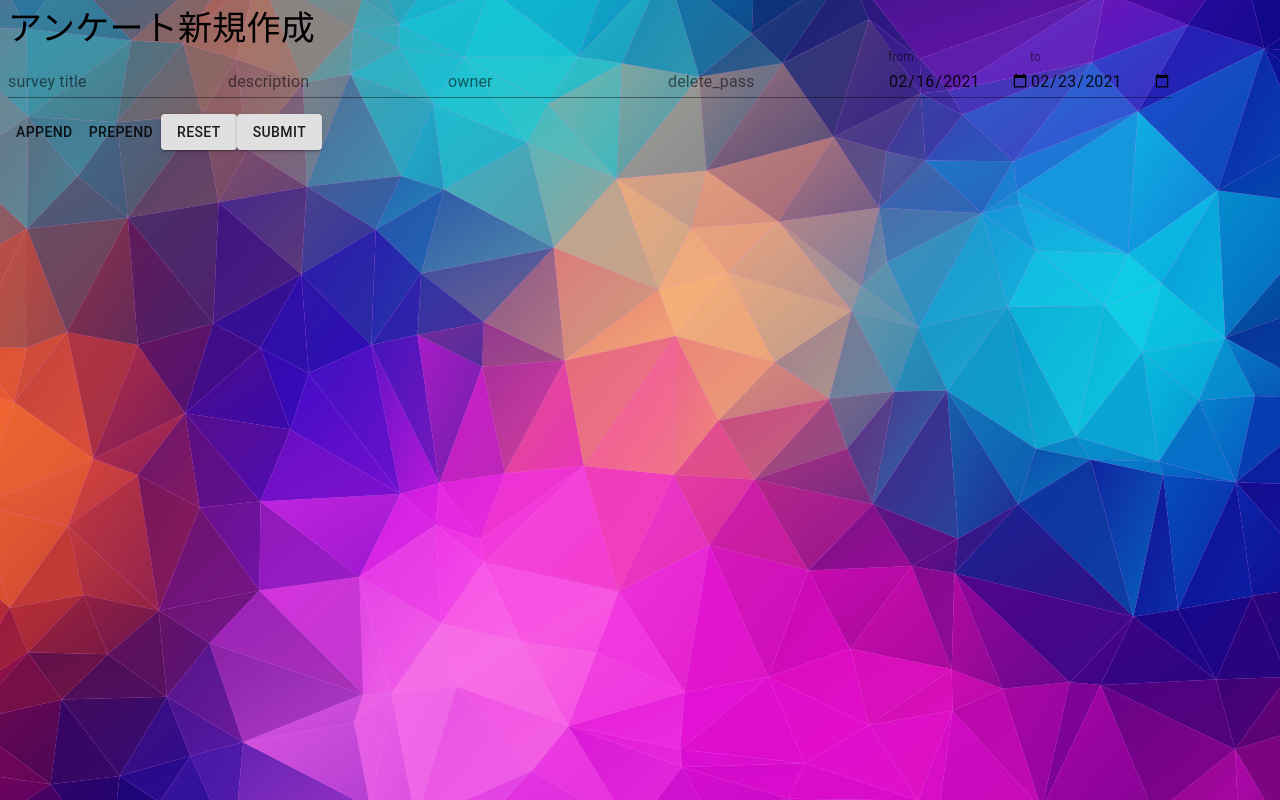
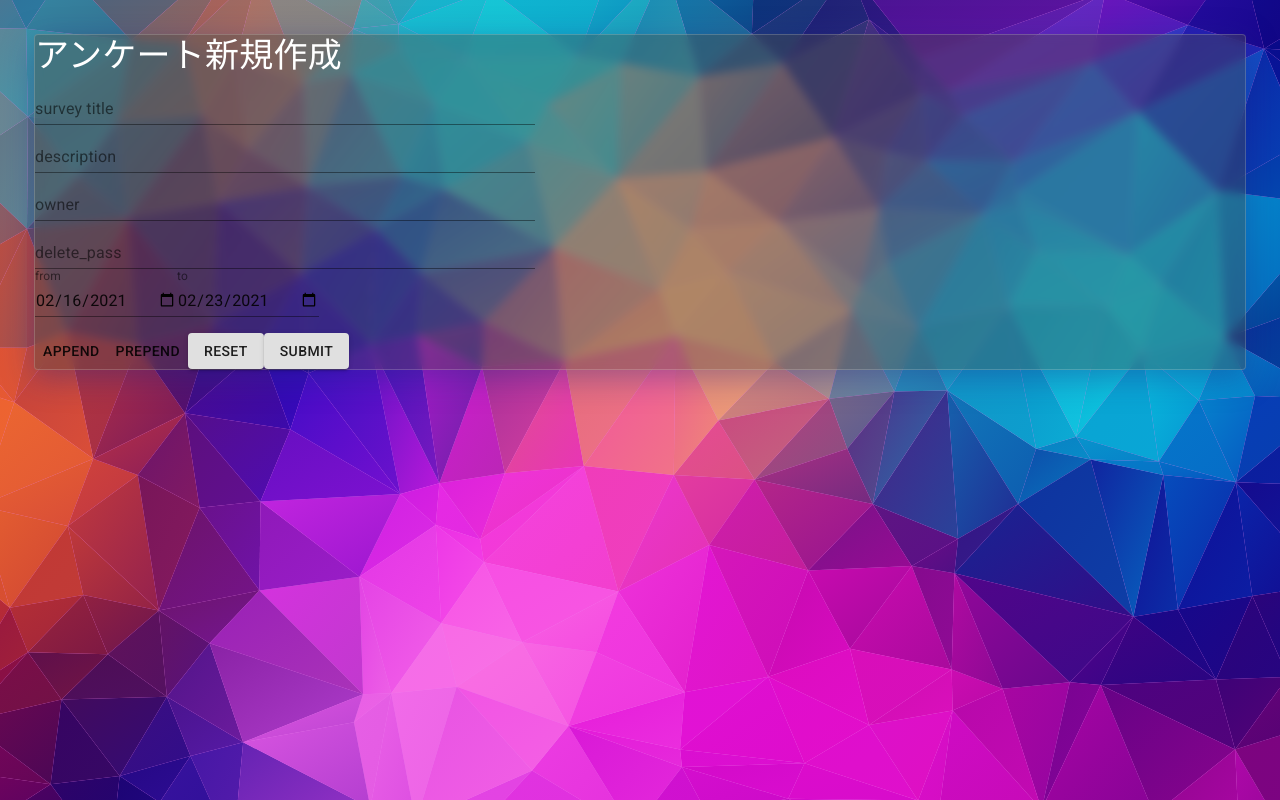
Before and after one commit to SakaiTaka23/simple-notice-frontend, a Next.js app: page /survey/create in a window 1280 px wide. Built offline with nearby package versions, Linux system fonts and the light colour scheme.

Commit message:
createの一部のスタイル実装

```diff
--- a/pages/_app.tsx
+++ b/pages/_app.tsx
@@ -1,12 +1,21 @@
+import { MuiThemeProvider } from '@material-ui/core';
 import { AppProps } from 'next/app';
 import React from 'react';
 import '../styles/globals.css';
+import { theme } from '../theme/Theme';
 
 const App = ({ Component, pageProps }: AppProps) => {
+  React.useEffect(() => {
+    // Remove the server-side injected CSS.
+    const jssStyles = document.querySelector('#jss-server-side');
+    if (jssStyles) {
+      jssStyles.parentElement!.removeChild(jssStyles);
+    }
+  }, []);
   return (
-    <>
+    <MuiThemeProvider theme={theme}>
       <Component {...pageProps} />
-    </>
+    </MuiThemeProvider>
   );
 };
 
--- /dev/null
+++ b/pages/_document.tsx
@@ -0,0 +1,63 @@
+import React from 'react';
+import Document, { Html, Head, Main, NextScript } from 'next/document';
+import { ServerStyleSheets } from '@material-ui/core/styles';
+
+export default class MyDocument extends Document {
+  render() {
+    return (
+      <Html lang='en'>
+        <Head>
+          {/* PWA primary color */}
+          <link rel='stylesheet' href='https://fonts.googleapis.com/css?family=Roboto:300,400,500,700&display=swap' />
+        </Head>
+        <body>
+          <Main />
+          <NextScript />
+        </body>
+      </Html>
+    );
+  }
+}
+
+// `getInitialProps` belongs to `_document` (instead of `_app`),
+// it's compatible with server-side generation (SSG).
+MyDocument.getInitialProps = async (ctx) => {
+  // Resolution order
+  //
+  // On the server:
+  // 1. app.getInitialProps
+  // 2. page.getInitialProps
+  // 3. document.getInitialProps
+  // 4. app.render
+  // 5. page.render
+  // 6. document.render
+  //
+  // On the server with error:
+  // 1. document.getInitialProps
+  // 2. app.render
+  // 3. page.render
+  // 4. document.render
+  //
+  // On the client
+  // 1. app.getInitialProps
+  // 2. page.getInitialProps
+  // 3. app.render
+  // 4. page.render
+
+  // Render app and page and get the context of the page with collected side effects.
+  const sheets = new ServerStyleSheets();
+  const originalRenderPage = ctx.renderPage;
+
+  ctx.renderPage = () =>
+    originalRenderPage({
+      enhanceApp: (App) => (props) => sheets.collect(<App {...props} />),
+    });
+
+  const initialProps = await Document.getInitialProps(ctx);
+
+  return {
+    ...initialProps,
+    // Styles fragment is rendered after the app and page rendering finish.
+    styles: [...React.Children.toArray(initialProps.styles), sheets.getStyleElement()],
+  };
+};
--- a/pages/survey/create.tsx
+++ b/pages/survey/create.tsx
@@ -1,10 +1,11 @@
-import { Button, TextField, Typography } from '@material-ui/core';
+import { Button, Grid, Paper, TextField, Typography } from '@material-ui/core';
 import axios from 'axios';
 import dayjs from 'dayjs';
 import { useRouter } from 'next/router';
 import React from 'react';
 import { FormProvider, useForm } from 'react-hook-form';
 import FieldArray from '../../components/FieldArray';
+import { useStyles } from '../../theme/Theme';
 import { createSurveyType } from '../../type/createSurveyType';
 
 const today = dayjs().format('YYYY-MM-DD');
@@ -21,6 +22,7 @@ const defaultValues = {
 };
 
 const Create = () => {
+  const classes = useStyles();
   const router = useRouter();
   const methods = useForm<createSurveyType>({ defaultValues });
   const onSubmit = async (data: never) => {
@@ -34,9 +36,13 @@ const Create = () => {
   };
 
   return (
+    <div style={{ padding: 50 }}>
+      <Grid container direction='column' justify='center' spacing={6}>
+        <Paper className={`${classes.glass}`}>
           <FormProvider {...methods}>
             <form onSubmit={methods.handleSubmit(onSubmit)}>
               <Typography variant='h4'>アンケート新規作成</Typography>
+              <Grid item>
                 <TextField
                   label='survey title'
                   name='title'
@@ -44,7 +50,10 @@ const Create = () => {
                   inputRef={methods.register({ required: 'This field is required' })}
                   error={Boolean(methods.errors.title)}
                   helperText={methods.errors.title && methods.errors.title.message}
+                  className={classes.textField}
                 />
+              </Grid>
+              <Grid item>
                 <TextField
                   label='description'
                   name='description'
@@ -52,7 +61,10 @@ const Create = () => {
                   inputRef={methods.register({ required: 'This field is required' })}
                   error={Boolean(methods.errors.description)}
                   helperText={methods.errors.description && methods.errors.description.message}
+                  className={classes.textField}
                 />
+              </Grid>
+              <Grid item>
                 <TextField
                   label='owner'
                   name='owner'
@@ -60,7 +72,10 @@ const Create = () => {
                   inputRef={methods.register({ required: 'This field is required' })}
                   error={Boolean(methods.errors.owner)}
                   helperText={methods.errors.owner && methods.errors.owner.message}
+                  className={classes.textField}
                 />
+              </Grid>
+              <Grid item>
                 <TextField
                   label='delete_pass'
                   name='delete_pass'
@@ -68,7 +83,10 @@ const Create = () => {
                   inputRef={methods.register({ required: 'This field is required' })}
                   error={Boolean(methods.errors.delete_pass)}
                   helperText={methods.errors.delete_pass && methods.errors.delete_pass.message}
+                  className={classes.textField}
                 />
+              </Grid>
+              <Grid item>
                 <TextField
                   label='from'
                   type='date'
@@ -87,6 +105,8 @@ const Create = () => {
                   error={Boolean(methods.errors.to)}
                   helperText={methods.errors.to && methods.errors.to.message}
                 />
+              </Grid>
+
               <FieldArray />
               <Button variant='contained' onClick={() => methods.reset(defaultValues)}>
                 Reset
@@ -96,6 +116,9 @@ const Create = () => {
               </Button>
             </form>
           </FormProvider>
+        </Paper>
+      </Grid>
+    </div>
   );
 };
 
--- a/theme/Theme.ts
+++ b/theme/Theme.ts
@@ -17,6 +17,9 @@ const useStyles = makeStyles({
     border: '1px solid rgba( 255, 255, 255, 0.18 )',
     color: 'white',
   },
+  textField: {
+    width: '500px',
+  },
 });
 
 export { theme, useStyles };
```
Lines whose indentation alone changed are shown as unchanged.
